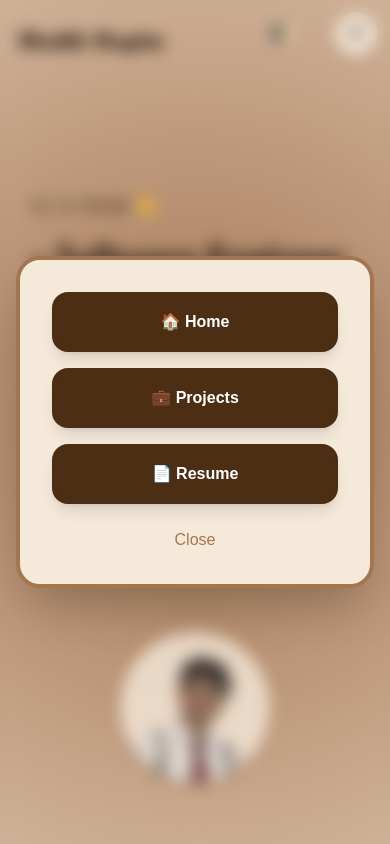
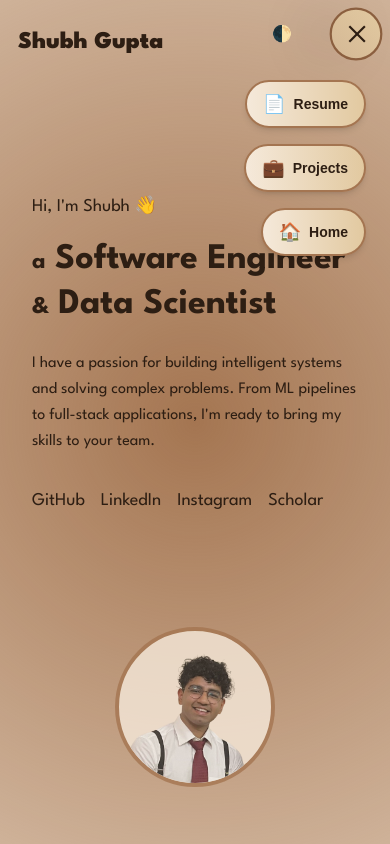
Before and after one commit to ShubhG7/shubhgupta.github.io, a Next.js app: page / in a window 390 px wide. Both pictures are taken after a click on the button "Toggle mobile menu". Shown: the top 844 px of the page. Built offline with nearby package versions, Linux system fonts and the light colour scheme.

Commit message:
Adds FAB and other Mobile UI upgrades

```diff
--- a/src/components/Layout.tsx
+++ b/src/components/Layout.tsx
@@ -5,6 +5,7 @@ import { usePathname } from 'next/navigation';
 import Navbar from './Navbar';
 import Footer from './Footer';
 import LandingBlob from './LandingBlob';
+
 // import CursorGradient from './CursorGradient';
 
 const Layout = ({ children }: { children: React.ReactNode }) => {
@@ -18,6 +19,7 @@ const Layout = ({ children }: { children: React.ReactNode }) => {
     return false;
   });
   const [hasMounted, setHasMounted] = useState(false);
+  const [isScrolled, setIsScrolled] = useState(false);
 
   // Show blob on all pages except resume
   const showBlob = pathname !== '/resume';
@@ -38,6 +40,15 @@ const Layout = ({ children }: { children: React.ReactNode }) => {
     localStorage.setItem('darkMode', darkMode ? 'true' : 'false');
   }, [darkMode]);
 
+  useEffect(() => {
+    const handleScroll = () => {
+      setIsScrolled(window.scrollY > 100);
+    };
+
+    window.addEventListener('scroll', handleScroll);
+    return () => window.removeEventListener('scroll', handleScroll);
+  }, []);
+
   const toggleDarkMode = () => setDarkMode((prev) => !prev);
 
   if (!hasMounted) return null;
@@ -49,7 +60,7 @@ const Layout = ({ children }: { children: React.ReactNode }) => {
     >
       {/* <CursorGradient /> */}
       {showBlob && <LandingBlob />}
-      <Navbar darkMode={darkMode} toggleDarkMode={toggleDarkMode} />
+      <Navbar darkMode={darkMode} toggleDarkMode={toggleDarkMode} isScrolled={isScrolled} />
       <main className="flex-1 container mx-auto px-4 relative z-5">{children}</main>
       <Footer />
     </div>
--- a/src/components/Navbar.tsx
+++ b/src/components/Navbar.tsx
@@ -6,6 +6,7 @@ import Link from 'next/link';
 interface NavbarProps {
   darkMode: boolean;
   toggleDarkMode: () => void;
+  isScrolled?: boolean;
 }
 
 const Navbar = ({ darkMode, toggleDarkMode }: NavbarProps) => {
@@ -55,26 +56,34 @@ const Navbar = ({ darkMode, toggleDarkMode }: NavbarProps) => {
           >
             🌓
           </button>
-          {/* Mobile Menu Button */}
+          {/* Mobile Menu Button - Transitions to FAB when scrolled */}
           <button
             onClick={toggleMobileMenu}
             aria-label="Toggle mobile menu"
-            className="md:hidden ml-4 p-3 rounded-full bg-[#f5e9da] border-2 border-[#a47551] hover:bg-[#e2c9a0] active:bg-[#e2c9a0] touch-manipulation active:scale-95 transition-all duration-200"
+            className={`md:hidden transition-all duration-700 ease-in-out touch-manipulation ${
+              isScrolled
+                ? 'fixed bottom-6 right-6 z-[10002] p-4 rounded-full shadow-xl transform hover:scale-110 active:scale-95'
+                : 'relative ml-4 p-3 z-[10002] rounded-full transform hover:scale-105 active:scale-95'
+            } ${
+              isMobileMenuOpen
+                ? 'bg-gradient-to-br from-[#e2c9a0] to-[#d4b895] border-2 border-[#8b5f3f] shadow-2xl scale-110 rotate-90'
+                : 'bg-gradient-to-br from-[#f5e9da] to-[#e2c9a0] border-2 border-[#a47551] hover:from-[#e2c9a0] hover:to-[#d4b895] hover:border-[#8b5f3f]'
+            }`}
           >
-            <div className="w-5 h-5 relative">
+            <div className="w-5 h-5 relative overflow-hidden">
               <span
-                className={`absolute left-0 top-0 w-5 h-0.5 bg-[#2d1e13] transition-all duration-300 ${
-                  isMobileMenuOpen ? 'rotate-45 translate-y-2' : ''
+                className={`absolute left-0 w-5 h-0.5 bg-[#2d1e13] transition-all duration-500 ease-out ${
+                  isMobileMenuOpen ? 'rotate-45 top-2' : 'top-0'
                 }`}
               />
               <span
-                className={`absolute left-0 top-2 w-5 h-0.5 bg-[#2d1e13] transition-all duration-300 ${
-                  isMobileMenuOpen ? 'opacity-0' : ''
+                className={`absolute left-0 top-2 w-5 h-0.5 bg-[#2d1e13] transition-all duration-300 ease-out ${
+                  isMobileMenuOpen ? 'opacity-0 scale-0' : 'opacity-100 scale-100'
                 }`}
               />
               <span
-                className={`absolute left-0 top-4 w-5 h-0.5 bg-[#2d1e13] transition-all duration-300 ${
-                  isMobileMenuOpen ? '-rotate-45 -translate-y-2' : ''
+                className={`absolute left-0 w-5 h-0.5 bg-[#2d1e13] transition-all duration-500 ease-out ${
+                  isMobileMenuOpen ? '-rotate-45 top-2' : 'top-4'
                 }`}
               />
             </div>
@@ -82,56 +91,81 @@ const Navbar = ({ darkMode, toggleDarkMode }: NavbarProps) => {
         </div>
       </nav>
 
-      {/* Mobile Menu Popup */}
-      <div className={`md:hidden fixed inset-0 z-[9999] backdrop-blur-sm flex items-center justify-center p-4 transition-all duration-300 ${
-        isMobileMenuOpen ? 'opacity-100 pointer-events-auto' : 'opacity-0 pointer-events-none'
-      }`} onClick={closeMobileMenu}>
+      {/* FAB Menu Options */}
+      {isMobileMenuOpen && (
+        <div className="md:hidden fixed z-[9999] pointer-events-none">
+          {/* Transparent background overlay for closing */}
           <div
-          className={`bg-[#f5e9da] rounded-3xl shadow-2xl border-4 border-[#a47551] max-w-sm w-full transform transition-all duration-300 ease-in-out z-[10000] ${
-            isMobileMenuOpen ? 'scale-100 opacity-100' : 'scale-75 opacity-0'
+            className="fixed inset-0 pointer-events-auto"
+            onClick={closeMobileMenu}
+          />
+
+          {/* FAB Menu Items - Each positioned independently */}
+
+          {/* Resume Option - Closest to FAB */}
+          <div
+            className={`fixed transition-all duration-[1200ms] ease-out pointer-events-auto ${
+              isMobileMenuOpen
+                ? `${isScrolled ? 'bottom-28 right-6' : 'top-20 right-6'} opacity-100 scale-100 transform translate-y-0`
+                : `${isScrolled ? 'bottom-6 right-6 transform translate-y-0' : 'top-20 right-6 transform translate-y-8'} opacity-0 scale-0`
             }`}
             style={{
-            color: 'var(--text-main)',
-            transformOrigin: 'top right'
+              transitionDelay: isMobileMenuOpen ? '150ms' : '0ms'
             }}
-          onClick={(e) => e.stopPropagation()}
           >
-            <div className="p-8">
+            <Link
+              href="/resume"
+              onClick={closeMobileMenu}
+              className="flex items-center bg-gradient-to-r from-[#f5e9da] to-[#e2c9a0] text-[#2d1e13] px-4 py-2 rounded-full shadow-md hover:shadow-lg active:scale-95 transition-all duration-150 touch-manipulation border-2 border-[#a47551]"
+            >
+              <span className="text-lg mr-2">📄</span>
+              <span className="font-semibold text-sm whitespace-nowrap">Resume</span>
+            </Link>
+          </div>
 
-              <div className="flex flex-col space-y-4">
+          {/* Projects Option - Middle */}
+          <div
+            className={`fixed transition-all duration-[1200ms] ease-out pointer-events-auto ${
+              isMobileMenuOpen
+                ? `${isScrolled ? 'bottom-44 right-6' : 'top-36 right-6'} opacity-100 scale-100 transform translate-y-0`
+                : `${isScrolled ? 'bottom-6 right-6 transform translate-y-0' : 'top-20 right-6 transform translate-y-16'} opacity-0 scale-0`
+            }`}
+            style={{
+              transitionDelay: isMobileMenuOpen ? '300ms' : '0ms'
+            }}
+          >
+            <Link
+              href="/projects"
+              onClick={closeMobileMenu}
+              className="flex items-center bg-gradient-to-r from-[#f5e9da] to-[#e2c9a0] text-[#2d1e13] px-4 py-2 rounded-full shadow-md hover:shadow-lg active:scale-95 transition-all duration-150 touch-manipulation border-2 border-[#a47551]"
+            >
+              <span className="text-lg mr-2">💼</span>
+              <span className="font-semibold text-sm whitespace-nowrap">Projects</span>
+            </Link>
+          </div>
+
+          {/* Home Option - Farthest from FAB */}
+          <div
+            className={`fixed transition-all duration-[1200ms] ease-out pointer-events-auto ${
+              isMobileMenuOpen
+                ? `${isScrolled ? 'bottom-60 right-6' : 'top-52 right-6'} opacity-100 scale-100 transform translate-y-0`
+                : `${isScrolled ? 'bottom-6 right-6 transform translate-y-0' : 'top-20 right-6 transform translate-y-32'} opacity-0 scale-0`
+            }`}
+            style={{
+              transitionDelay: isMobileMenuOpen ? '450ms' : '0ms'
+            }}
+          >
             <Link
               href="/"
               onClick={closeMobileMenu}
-                  className="block rounded-2xl font-semibold border-2 px-6 py-4 text-center bg-[#4b2e13] text-white border-[#4b2e13] hover:bg-[#a47551] hover:border-[#a47551] active:bg-[#a47551] active:border-[#a47551] transition-all duration-200 active:scale-95 touch-manipulation shadow-lg"
+              className="flex items-center bg-gradient-to-r from-[#f5e9da] to-[#e2c9a0] text-[#2d1e13] px-4 py-2 rounded-full shadow-md hover:shadow-lg active:scale-95 transition-all duration-150 touch-manipulation border-2 border-[#a47551]"
             >
-                  🏠 Home
-                </Link>
-                <Link
-                  href="/projects"
-                  onClick={closeMobileMenu}
-                  className="block rounded-2xl font-semibold border-2 px-6 py-4 text-center bg-[#4b2e13] text-white border-[#4b2e13] hover:bg-[#a47551] hover:border-[#a47551] active:bg-[#a47551] active:border-[#a47551] transition-all duration-200 active:scale-95 touch-manipulation shadow-lg"
-                >
-                  💼 Projects
-                </Link>
-                <Link
-                  href="/resume"
-                  onClick={closeMobileMenu}
-                  className="block rounded-2xl font-semibold border-2 px-6 py-4 text-center bg-[#4b2e13] text-white border-[#4b2e13] hover:bg-[#a47551] hover:border-[#a47551] active:bg-[#a47551] active:border-[#a47551] transition-all duration-200 active:scale-95 touch-manipulation shadow-lg"
-                >
-                  📄 Resume
+              <span className="text-lg mr-2">🏠</span>
+              <span className="font-semibold text-sm whitespace-nowrap">Home</span>
             </Link>
           </div>
-              <div className="text-center mt-6">
-                <button
-                  onClick={closeMobileMenu}
-                  className="text-[#a47551] hover:text-[#4b2e13] transition-colors duration-200 font-medium"
-                >
-                  Close
-                </button>
         </div>
-            </div>
-          </div>
-        </div>
+      )}
     </>
   );
 };
```
Lines whose indentation alone changed are shown as unchanged.
